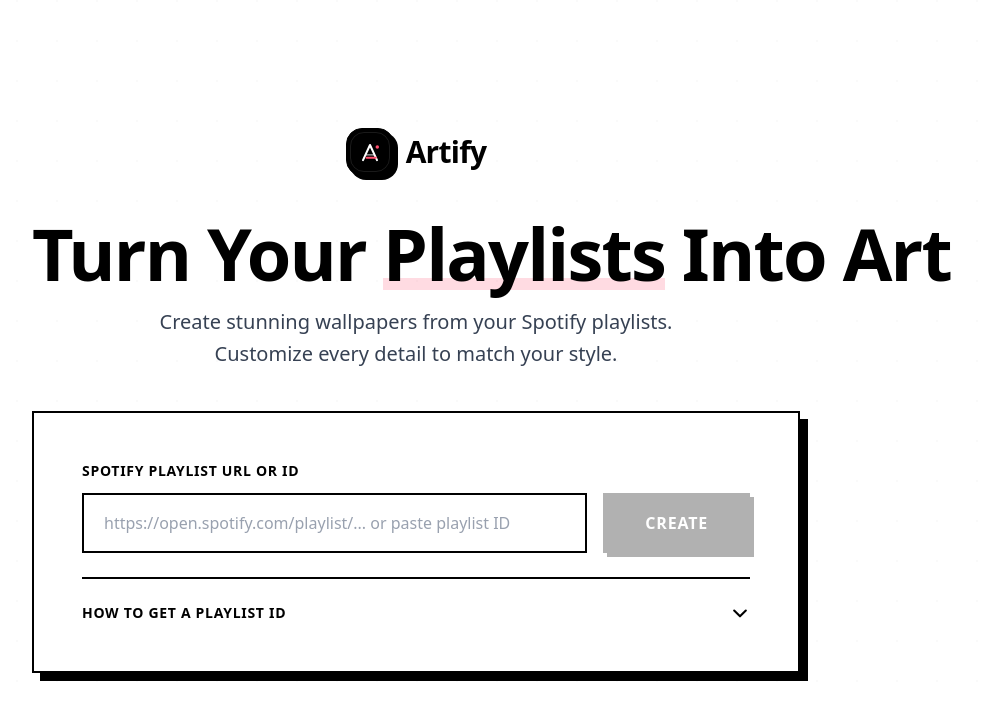
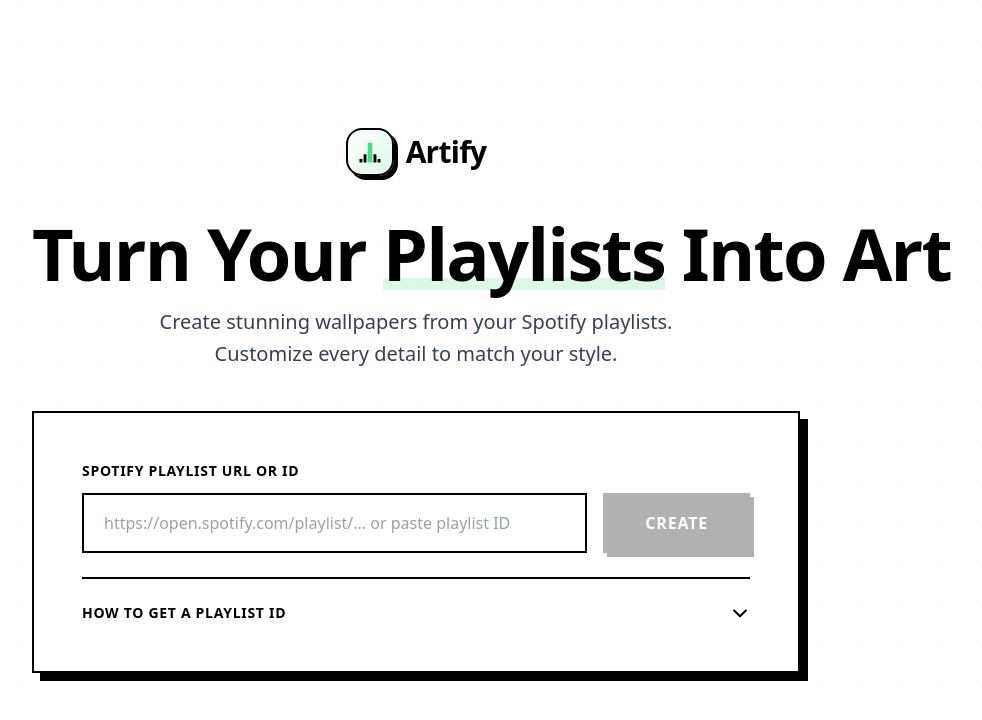
Before and after one commit to felibuscaglia/spotify-wallpaper-generator, a Next.js app: page / in a window 1280 px wide. Shown: the top 720 px of the page, without its empty margins (224-1206 px from the left). Built offline with nearby package versions, Linux system fonts and the light colour scheme.

Commit message:
fix: logo and design change

```diff
--- a/app/generate/components/background-customizer.tsx
+++ b/app/generate/components/background-customizer.tsx
@@ -16,7 +16,7 @@ const MAX_COLOR_STOPS = 4;
 const FALLBACK_GRADIENT = ['#111111', '#1F2937'];
 
 const FREESTYLE_PALETTES = [
-  ['#FF4D6D', '#F9A8D4'],
+  ['#4ADE80', '#F9A8D4'],
   ['#00F5A0', '#00D9F5'],
   ['#FDE047', '#F97316'],
   ['#6366F1', '#14B8A6'],
@@ -75,7 +75,7 @@ export default function BackgroundCustomizer({
 
     if (colors.length < 2) {
       const base = colors[0] || '#1F2937';
-      return [base, '#FF4D6D'];
+      return [base, '#4ADE80'];
     }
 
     return colors;
@@ -284,7 +284,7 @@ export default function BackgroundCustomizer({
       <button
         type="button"
         onClick={handleFreestyle}
-        className="w-full px-4 py-3 border-2 border-black bg-black text-white text-sm font-semibold uppercase tracking-wider hover:bg-[#FF4D6D] transition"
+        className="w-full px-4 py-3 border-2 border-black bg-black text-white text-sm font-semibold uppercase tracking-wider hover:bg-[#4ADE80] transition"
       >
         Feeling Lucky
       </button>
--- a/app/generate/components/download-button.tsx
+++ b/app/generate/components/download-button.tsx
@@ -21,7 +21,7 @@ export default function DownloadButton({ getCanvas, filename = 'wallpaper' }: Do
     <button
       type="button"
       onClick={handleDownload}
-      className="w-full px-6 py-3 bg-black text-white font-bold uppercase tracking-wider hover:bg-[#FF4D6D] transition-all border-2 border-black shadow-[4px_4px_0_0_#000] hover:shadow-[2px_2px_0_0_#000] active:shadow-none active:translate-x-[2px] active:translate-y-[2px]"
+      className="w-full px-6 py-3 bg-black text-white font-bold uppercase tracking-wider hover:bg-[#4ADE80] transition-all border-2 border-black shadow-[4px_4px_0_0_#000] hover:shadow-[2px_2px_0_0_#000] active:shadow-none active:translate-x-[2px] active:translate-y-[2px]"
     >
       Download Wallpaper
     </button>
--- a/app/generate/components/layout-selector.tsx
+++ b/app/generate/components/layout-selector.tsx
@@ -178,7 +178,7 @@ export default function LayoutSelector({
             <select
               value={gridTiles}
               onChange={(e) => onGridTilesChange(Number(e.target.value))}
-              className="w-full px-3 py-2 border-2 border-black text-black focus:outline-none focus:border-[#FF4D6D] focus:ring-2 focus:ring-[#FF4D6D]/20 bg-white"
+              className="w-full px-3 py-2 border-2 border-black text-black focus:outline-none focus:border-[#4ADE80] focus:ring-2 focus:ring-[#4ADE80]/20 bg-white"
             >
               {dynamicTilesPerRowOptions.map((tiles) => (
                 <option key={tiles} value={tiles}>
@@ -196,7 +196,7 @@ export default function LayoutSelector({
               <select
                 value={gridRows}
                 onChange={(e) => onGridRowsChange(Number(e.target.value))}
-                className="w-full px-3 py-2 border-2 border-black text-black focus:outline-none focus:border-[#FF4D6D] focus:ring-2 focus:ring-[#FF4D6D]/20 bg-white"
+                className="w-full px-3 py-2 border-2 border-black text-black focus:outline-none focus:border-[#4ADE80] focus:ring-2 focus:ring-[#4ADE80]/20 bg-white"
               >
                 {dynamicRowsOptions.map((rows) => (
                   <option key={rows} value={rows}>
@@ -219,7 +219,7 @@ export default function LayoutSelector({
             <select
               value={rowsCount}
               onChange={(e) => onRowsCountChange(Number(e.target.value))}
-              className="w-full px-3 py-2 border-2 border-black text-black focus:outline-none focus:border-[#FF4D6D] focus:ring-2 focus:ring-[#FF4D6D]/20 bg-white"
+              className="w-full px-3 py-2 border-2 border-black text-black focus:outline-none focus:border-[#4ADE80] focus:ring-2 focus:ring-[#4ADE80]/20 bg-white"
             >
               {dynamicRowsCountOptions.map((count) => (
                 <option key={count} value={count}>
--- a/app/generate/generate-client.tsx
+++ b/app/generate/generate-client.tsx
@@ -129,7 +129,7 @@ export default function GenerateClient({ playlist }: GenerateClientProps) {
         <div className="mb-8">
           <a
             href="/"
-            className="inline-block text-sm font-semibold text-black uppercase tracking-wider hover:text-[#FF4D6D] transition-colors mb-6"
+            className="inline-block text-sm font-semibold text-black uppercase tracking-wider hover:text-[#4ADE80] transition-colors mb-6"
           >
             ← Back
           </a>
@@ -187,7 +187,7 @@ export default function GenerateClient({ playlist }: GenerateClientProps) {
                     <button
                       type="button"
                       onClick={() => setFormStep('background')}
-                      className="w-full px-4 py-3 border-2 border-black bg-black text-white text-sm font-semibold uppercase tracking-wider hover:bg-[#FF4D6D] transition"
+                      className="w-full px-4 py-3 border-2 border-black bg-black text-white text-sm font-semibold uppercase tracking-wider hover:bg-[#4ADE80] transition"
                     >
                       Next: Fill The Empty Space
                     </button>
--- a/app/generate/page.tsx
+++ b/app/generate/page.tsx
@@ -69,7 +69,7 @@ export default async function GeneratePage({ searchParams }: GeneratePageProps)
           <p className="text-gray-600 mb-6">{error || 'Failed to load playlist'}</p>
           <a
             href="/"
-            className="inline-block px-6 py-3 bg-black text-white font-bold uppercase tracking-wider hover:bg-[#FF4D6D] transition-all border-2 border-black"
+            className="inline-block px-6 py-3 bg-black text-white font-bold uppercase tracking-wider hover:bg-[#4ADE80] transition-all border-2 border-black"
           >
             Go Back
           </a>
--- a/app/globals.css
+++ b/app/globals.css
@@ -51,7 +51,7 @@ input[type="range"]::-webkit-slider-track {
 input[type="range"]::-webkit-slider-thumb {
   -webkit-appearance: none;
   appearance: none;
-  background: #FF4D6D;
+  background: #4ADE80;
   height: 20px;
   width: 20px;
   border: 2px solid black;
@@ -65,7 +65,7 @@ input[type="range"]::-moz-range-track {
 }
 
 input[type="range"]::-moz-range-thumb {
-  background: #FF4D6D;
+  background: #4ADE80;
   height: 20px;
   width: 20px;
   border: 2px solid black;
--- a/app/loading.tsx
+++ b/app/loading.tsx
@@ -22,7 +22,7 @@ export default function Loading() {
             />
             <LogoMark
               className="relative h-10 w-10 text-white"
-              accentColor="#FF4D6D"
+              accentColor="#4ADE80"
             />
           </div>
 
@@ -31,7 +31,7 @@ export default function Loading() {
               {[...Array(3)].map((_, index) => (
                 <span
                   key={index}
-                  className="h-2.5 w-2.5 rounded-full bg-[#FF4D6D] animate-bounce-dot"
+                  className="h-2.5 w-2.5 rounded-full bg-[#4ADE80] animate-bounce-dot"
                   style={{
                     animationDelay: `${index * 0.15}s`,
                   }}
--- a/app/page.tsx
+++ b/app/page.tsx
@@ -95,12 +95,8 @@ export default function Home() {
         <div className="w-full max-w-3xl">
           {/* Logo and App Name */}
           <div className="flex items-center justify-center gap-3 mb-8 animate-fade-in">
-            <div className="relative flex h-12 w-12 items-center justify-center rounded-2xl border border-black bg-black text-white shadow-[4px_4px_0_0_#000]">
-              <div
-                aria-hidden="true"
-                className="absolute inset-[3px] rounded-[14px] border border-white/10"
-              />
-              <LogoMark className="relative h-7 w-7 text-white" accentColor="#FF4D6D" />
+            <div className="relative flex h-12 w-12 items-center justify-center rounded-2xl border-2 border-black bg-gradient-to-br from-white via-[#4ADE80]/10 to-[#4ADE80]/20 shadow-[4px_4px_0_0_#000]">
+              <LogoMark className="h-7 w-7 text-black" accentColor="#4ADE80" />
             </div>
             <span className="text-3xl font-bold text-black tracking-tight">Artify</span>
           </div>
@@ -110,7 +106,7 @@ export default function Home() {
             <h1 className="text-4xl md:text-5xl lg:text-6xl xl:text-7xl font-bold text-black mb-2 tracking-tight leading-tight">
               <span className="whitespace-nowrap">Turn Your <span className="relative inline-block">
                 <span className="relative z-10">Playlists</span>
-                <span className="absolute bottom-2 left-0 right-0 h-3 bg-[#FF4D6D] opacity-20 z-0"></span>
+                <span className="absolute bottom-2 left-0 right-0 h-3 bg-[#4ADE80] opacity-20 z-0"></span>
               </span> Into Art</span>
             </h1>
             <p className="text-xl text-gray-700 max-w-2xl mx-auto font-light leading-relaxed">
@@ -141,8 +137,8 @@ export default function Home() {
                           touched && error
                             ? 'border-red-500 focus:border-red-500 focus:ring-red-500/20'
                             : touched && validation.isValid
-                            ? 'border-[#FF4D6D] focus:border-[#FF4D6D] focus:ring-[#FF4D6D]/20'
-                            : 'border-black focus:border-[#FF4D6D] focus:ring-[#FF4D6D]/20'
+                            ? 'border-[#4ADE80] focus:border-[#4ADE80] focus:ring-[#4ADE80]/20'
+                            : 'border-black focus:border-[#4ADE80] focus:ring-[#4ADE80]/20'
                         }`}
                       />
                       {touched && error && (
@@ -152,7 +148,7 @@ export default function Home() {
                     <button
                       type="submit"
                       disabled={isButtonDisabled}
-                      className="px-10 py-4 bg-black text-white font-bold uppercase tracking-wider hover:bg-[#FF4D6D] hover:border-[#FF4D6D] disabled:opacity-30 disabled:cursor-not-allowed disabled:hover:bg-black transition-all border-2 border-black shadow-[4px_4px_0_0_#000] hover:shadow-[2px_2px_0_0_#000] active:shadow-none active:translate-x-[2px] active:translate-y-[2px] sm:self-start"
+                      className="px-10 py-4 bg-black text-white font-bold uppercase tracking-wider hover:bg-[#4ADE80] hover:border-[#4ADE80] disabled:opacity-30 disabled:cursor-not-allowed disabled:hover:bg-black transition-all border-2 border-black shadow-[4px_4px_0_0_#000] hover:shadow-[2px_2px_0_0_#000] active:shadow-none active:translate-x-[2px] active:translate-y-[2px] sm:self-start"
                     >
                       Create
                     </button>
@@ -167,11 +163,11 @@ export default function Home() {
                   <button
                     type="button"
                     onClick={() => setShowInstructions(!showInstructions)}
-                    className="flex items-center justify-between w-full text-left text-black hover:text-[#FF4D6D] transition-colors group"
+                    className="flex items-center justify-between w-full text-left text-black hover:text-[#4ADE80] transition-colors group"
                   >
                     <span className="text-sm font-semibold uppercase tracking-wider">How to get a Playlist ID</span>
                     <svg
-                      className={`w-5 h-5 transition-transform ${showInstructions ? 'rotate-180' : ''} group-hover:text-[#FF4D6D]`}
+                      className={`w-5 h-5 transition-transform ${showInstructions ? 'rotate-180' : ''} group-hover:text-[#4ADE80]`}
                       fill="none"
                       stroke="currentColor"
                       viewBox="0 0 24 24"
@@ -185,7 +181,7 @@ export default function Home() {
                       <div className="space-y-4">
                         <div className="flex gap-4">
                           <div className="shrink-0">
-                            <div className="w-8 h-8 rounded-full border-2 border-black bg-[#FF4D6D] text-white flex items-center justify-center text-sm font-bold">
+                            <div className="w-8 h-8 rounded-full border-2 border-black bg-[#4ADE80] text-white flex items-center justify-center text-sm font-bold">
                               1
                             </div>
                           </div>
@@ -197,7 +193,7 @@ export default function Home() {
 
                         <div className="flex gap-4">
                           <div className="shrink-0">
-                            <div className="w-8 h-8 rounded-full border-2 border-black bg-[#FF4D6D] text-white flex items-center justify-center text-sm font-bold">
+                            <div className="w-8 h-8 rounded-full border-2 border-black bg-[#4ADE80] text-white flex items-center justify-center text-sm font-bold">
                               2
                             </div>
                           </div>
@@ -209,7 +205,7 @@ export default function Home() {
 
                         <div className="flex gap-4">
                           <div className="shrink-0">
-                            <div className="w-8 h-8 rounded-full border-2 border-black bg-[#FF4D6D] text-white flex items-center justify-center text-sm font-bold">
+                            <div className="w-8 h-8 rounded-full border-2 border-black bg-[#4ADE80] text-white flex items-center justify-center text-sm font-bold">
                               3
                             </div>
                           </div>
@@ -221,11 +217,11 @@ export default function Home() {
 
                         <div className="mt-4 p-5 bg-black text-white border-2 border-black">
                           <p className="text-xs text-gray-300 mb-3 font-semibold uppercase tracking-wider">Example URL format:</p>
-                          <code className="text-[#FF4D6D] text-sm break-all font-mono block mb-4">
+                          <code className="text-[#4ADE80] text-sm break-all font-mono block mb-4">
                             https://open.spotify.com/playlist/37i9dQZF1DXcBWIGoYBM5M
                           </code>
                           <p className="text-xs text-gray-300 mb-2 font-semibold uppercase tracking-wider">Or just the ID:</p>
-                          <code className="text-[#FF4D6D] text-sm font-mono">37i9dQZF1DXcBWIGoYBM5M</code>
+                          <code className="text-[#4ADE80] text-sm font-mono">37i9dQZF1DXcBWIGoYBM5M</code>
                         </div>
                       </div>
                     </div>
--- a/components/logo-mark.tsx
+++ b/components/logo-mark.tsx
@@ -5,12 +5,13 @@ interface LogoMarkProps {
 }
 
 /**
- * Minimal Artify mark inspired by vinyl grooves + equalizer bar.
- * Uses a monochrome base with a restrained accent highlight.
+ * Modern Artify mark: A clean, geometric waveform that represents music and visual art.
+ * Simple, memorable design perfect for 18-30 year olds who love music and design.
+ * The accent color highlights the center peak, creating a focal point.
  */
 export default function LogoMark({
   className = 'h-6 w-6',
-  accentColor = '#FF4D6D',
+  accentColor = '#4ADE80',
   title = 'Artify logo',
 }: LogoMarkProps) {
   return (
@@ -20,31 +21,12 @@ export default function LogoMark({
       aria-label={title}
       className={className}
     >
-      {/* Stylized A / waveform */}
-      <path
-        d="M12 38L24 12L36 38"
-        stroke="currentColor"
-        strokeWidth={3.5}
-        strokeLinecap="round"
-        strokeLinejoin="round"
-        fill="none"
-      />
-      <path
-        d="M17 29H31"
-        stroke="currentColor"
-        strokeWidth={2}
-        strokeLinecap="round"
-        opacity={0.7}
-      />
-      {/* Accent bar */}
-      <path
-        d="M18 34H34"
-        stroke={accentColor}
-        strokeWidth={3.5}
-        strokeLinecap="round"
-      />
-      {/* Accent pulse */}
-      <circle cx={36.5} cy={15.5} r={3} fill={accentColor} />
+      {/* Simplified waveform - 5 bars forming a peak */}
+      <rect x="6" y="36" width="5" height="6" fill="currentColor" />
+      <rect x="13" y="28" width="5" height="14" fill="currentColor" />
+      <rect x="20" y="8" width="8" height="34" fill={accentColor} />
+      <rect x="30" y="28" width="5" height="14" fill="currentColor" />
+      <rect x="37" y="36" width="5" height="6" fill="currentColor" />
     </svg>
   );
 }
--- a/lib/wallpaper/constants.ts
+++ b/lib/wallpaper/constants.ts
@@ -50,7 +50,7 @@ export const BACKGROUND_VIBE_PRESETS: BackgroundPreset[] = [
     label: 'Synthwave',
     description: 'Neon pinks + purples for a retro rave',
     mode: 'linear',
-    colors: ['#FF4D6D', '#7A5AF8'],
+    colors: ['#4ADE80', '#7A5AF8'],
     angle: 125,
   },
   {
```
